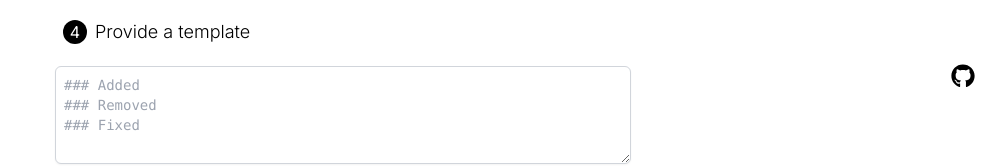
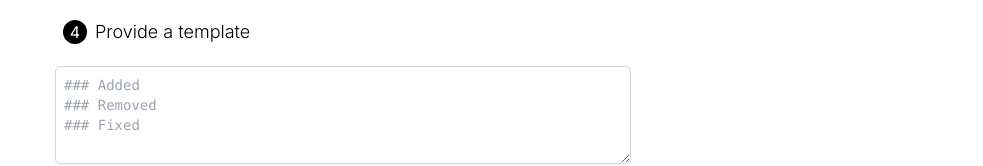
Before and after one commit to segersniels/propr, a Next.js app: page / in a window 1280 px wide. Shown: the part 704-870 px from the top of the page, without its empty margins (297-1280 px from the left). Built offline with nearby package versions, Linux system fonts and the light colour scheme.

Commit message:
:fire: Remove Footer component and its CSS styling

```diff
--- a/src/components/Footer/Footer.module.css
+++ /dev/null
@@ -1,14 +0,0 @@
-.container {
-  @apply flex
-    fixed
-    bottom-0
-    w-full
-    justify-end;
-}
-
-.icon {
-  @apply text-2xl
-    hover:text-gray-700
-    mb-2
-    mr-2;
-}
--- a/src/components/Footer/index.tsx
+++ /dev/null
@@ -1,15 +0,0 @@
-import Link from 'next/link';
-import styles from './Footer.module.css';
-import { FaGithub } from 'react-icons/fa';
-
-const Footer = () => {
-  return (
-    <div className={styles.container}>
-      <Link href="https://github.com/segersniels/propr" target="_blank">
-        <FaGithub className={styles.icon} />
-      </Link>
-    </div>
-  );
-};
-
-export default Footer;
--- a/src/pages/index.tsx
+++ b/src/pages/index.tsx
@@ -7,7 +7,6 @@ import {
   useState,
 } from 'react';
 import styles from 'styles/Home.module.css';
-import Footer from 'components/Footer';
 import { AiOutlineLoading } from 'react-icons/ai';
 import ReactMarkdown from 'react-markdown';
 import Step from 'components/Step';
@@ -169,8 +168,6 @@ export default function Home() {
           </>
         )}
       </div>
-
-      <Footer />
     </div>
   );
 }
```
